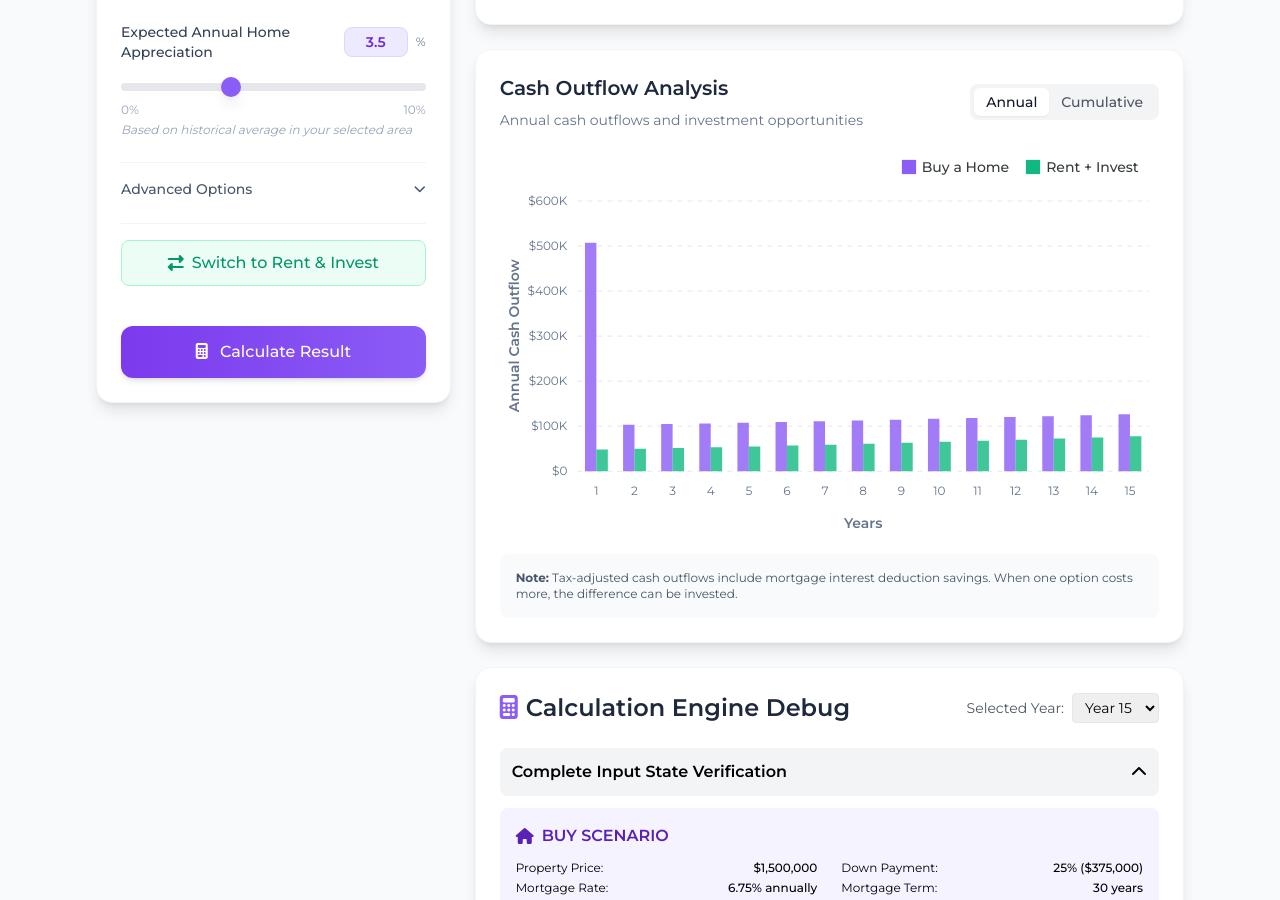
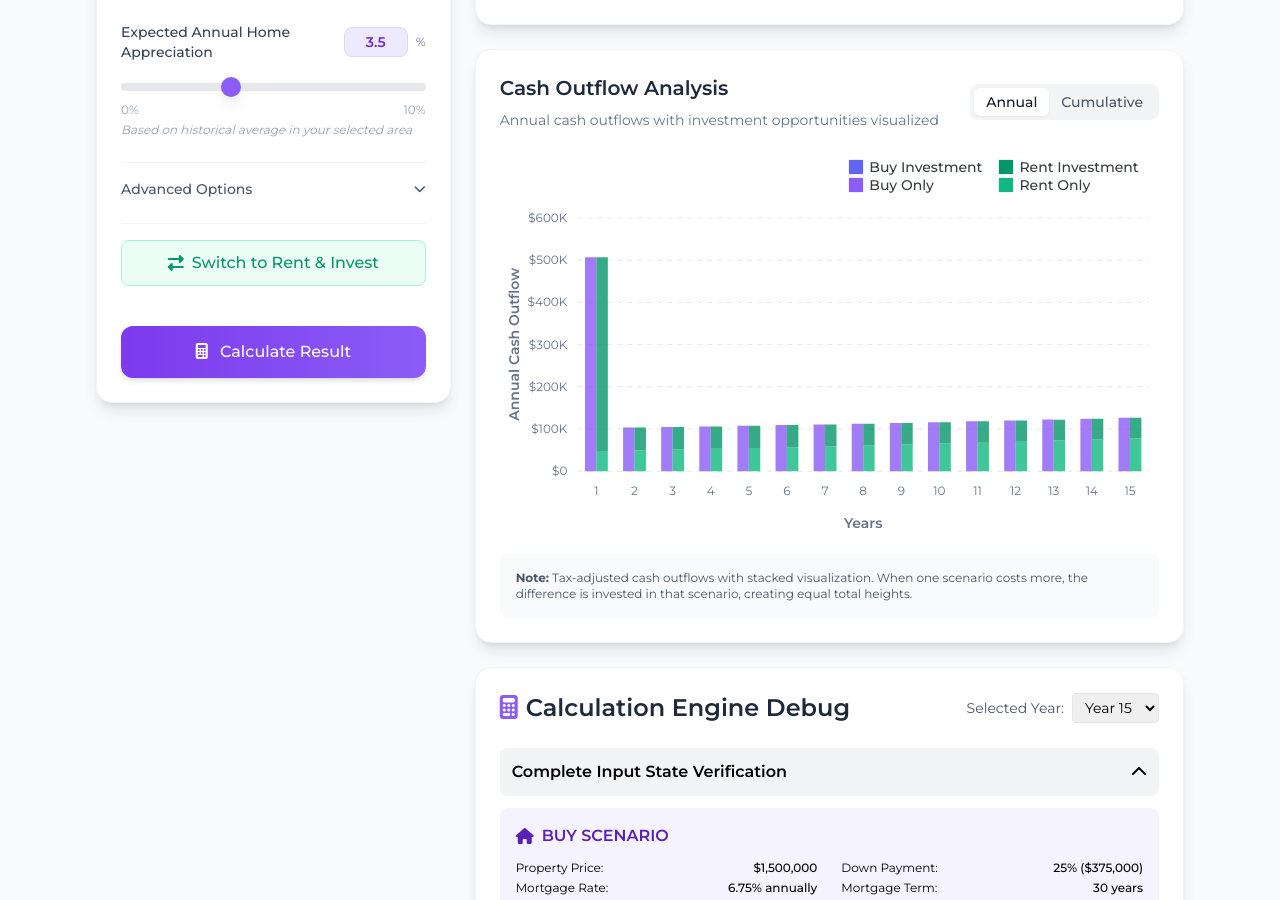
Before and after one commit to zebangeth/rent-or-buy.homes, a React (Vite) app: page / in a window 1280 px wide. Shown: the part 1397-2297 px from the top of the page. Built offline with nearby package versions, Linux system fonts and the light colour scheme.

Commit message:
Highlight investment amount in cashflow chart

```diff
--- a/src/components/ResultPanel/CashOutflowChart.tsx
+++ b/src/components/ResultPanel/CashOutflowChart.tsx
@@ -15,8 +15,21 @@ export default function CashOutflowChart({ className = "" }: CashOutflowChartPro
   const years = results.yearlyResults.map((r) => r.year);
 
   // Calculate annual cash outflows (always tax-adjusted)
-  const buyAnnualData = results.yearlyResults.map((r) => r.buy.adjustedCashOutflow);
-  const rentAnnualData = results.yearlyResults.map((r) => r.rent.cashOutflow);
+  const buyOnlyData = results.yearlyResults.map((r) => r.buy.adjustedCashOutflow);
+  const rentOnlyData = results.yearlyResults.map((r) => r.rent.cashOutflow);
+
+  // Calculate investment for each scenario based on which costs more
+  const rentInvestmentData = results.yearlyResults.map((r) => {
+    const buyOutflow = r.buy.adjustedCashOutflow;
+    const rentOutflow = r.rent.cashOutflow;
+    return buyOutflow > rentOutflow ? buyOutflow - rentOutflow : 0;
+  });
+
+  const buyInvestmentData = results.yearlyResults.map((r) => {
+    const buyOutflow = r.buy.adjustedCashOutflow;
+    const rentOutflow = r.rent.cashOutflow;
+    return rentOutflow > buyOutflow ? rentOutflow - buyOutflow : 0;
+  });
 
   // Calculate cumulative cash outflows
   const buyCumulativeData: number[] = [];
@@ -31,20 +44,17 @@ export default function CashOutflowChart({ className = "" }: CashOutflowChartPro
     rentCumulativeData.push(rentRunningTotal);
   }
 
-  // Calculate investment differentials for annotation
-  const investmentDifferentials = results.yearlyResults.map((r) => {
-    const buyOutflow = r.buy.adjustedCashOutflow;
-    const rentOutflow = r.rent.cashOutflow;
-    return {
-      year: r.year,
-      difference: buyOutflow - rentOutflow,
-      additionalInvestment: r.rent.additionalInvestmentThisYear,
-      buyHasAdditionalInvestment: r.buy.additionalInvestmentPortfolio > 0,
-    };
-  });
-
-  const chartData = viewMode === "annual" ? buyAnnualData : buyCumulativeData;
-  const rentData = viewMode === "annual" ? rentAnnualData : rentCumulativeData;
+  // // Calculate investment differentials for annotation
+  // const investmentDifferentials = results.yearlyResults.map((r) => {
+  //   const buyOutflow = r.buy.adjustedCashOutflow;
+  //   const rentOutflow = r.rent.cashOutflow;
+  //   return {
+  //     year: r.year,
+  //     difference: buyOutflow - rentOutflow,
+  //     additionalInvestment: r.rent.additionalInvestmentThisYear,
+  //     buyHasAdditionalInvestment: r.buy.additionalInvestmentPortfolio > 0,
+  //   };
+  // });
 
   const formatValue = (value: number) => {
     if (value >= 1000000) {
@@ -77,8 +87,9 @@ export default function CashOutflowChart({ className = "" }: CashOutflowChartPro
       },
       background: "transparent",
       fontFamily: 'Montserrat, -apple-system, BlinkMacSystemFont, "Segoe UI", sans-serif',
+      stacked: viewMode === "annual",
     },
-    colors: ["#8b5cf6", "#10b981"],
+    colors: viewMode === "annual" ? ["#8b5cf6", "#6366f1", "#10b981", "#059669"] : ["#8b5cf6", "#10b981"],
     plotOptions:
       viewMode === "annual"
         ? {
@@ -102,7 +113,6 @@ export default function CashOutflowChart({ className = "" }: CashOutflowChartPro
     stroke: {
       curve: viewMode === "annual" ? "straight" : "monotoneCubic",
       width: viewMode === "annual" ? 0 : 3,
-      colors: viewMode === "cumulative" ? ["#8b5cf6", "#10b981"] : undefined,
     },
     grid: {
       borderColor: "#e2e8f0",
@@ -189,11 +199,71 @@ export default function CashOutflowChart({ className = "" }: CashOutflowChartPro
       theme: "light",
       shared: true,
       intersect: false,
-      custom: function ({ series, dataPointIndex }) {
-        const year = years[dataPointIndex];
+      custom: function ({ series, dataPointIndex, w }) {
+        const year = w.globals.categoryLabels[dataPointIndex];
+
+        if (viewMode === "annual") {
+          const buyOnlyValue = series[0][dataPointIndex];
+          const buyInvestmentValue = series[1][dataPointIndex];
+          const rentOnlyValue = series[2][dataPointIndex];
+          const rentInvestmentValue = series[3][dataPointIndex];
+
+          const totalBuyValue = buyOnlyValue + buyInvestmentValue;
+          const totalRentValue = rentOnlyValue + rentInvestmentValue;
+
+          return `
+            <div style="background: white; padding: 12px; border-radius: 8px; box-shadow: 0 4px 6px -1px rgba(0, 0, 0, 0.1); font-family: 'Montserrat', -apple-system, BlinkMacSystemFont, 'Segoe UI', sans-serif;">
+              <div style="font-weight: 600; margin-bottom: 8px; color: #374151;">Year ${year}</div>
+
+              <!-- Buy Scenario -->
+              <div style="display: flex; align-items: center; margin-bottom: 4px;">
+                <div style="width: 12px; height: 12px; background-color: #8b5cf6; border-radius: 50%; margin-right: 8px;"></div>
+                <div style="display: flex; justify-content: space-between; width: 100%; min-width: 140px;">
+                  <span style="color: #6b7280; font-size: 13px;">Buy Only:</span>
+                  <span style="color: #374151; font-weight: 500; font-family: 'Monaco', 'Menlo', 'Ubuntu Mono', monospace; font-size: 13px;">${formatCurrency(buyOnlyValue)}</span>
+                </div>
+              </div>
+              ${buyInvestmentValue > 0 ? `
+                <div style="display: flex; align-items: center; margin-bottom: 4px;">
+                  <div style="width: 12px; height: 12px; background-color: #6366f1; border-radius: 50%; margin-right: 8px;"></div>
+                  <div style="display: flex; justify-content: space-between; width: 100%; min-width: 140px;">
+                    <span style="color: #6b7280; font-size: 13px;">Buy Investment:</span>
+                    <span style="color: #374151; font-weight: 500; font-family: 'Monaco', 'Menlo', 'Ubuntu Mono', monospace; font-size: 13px;">${formatCurrency(buyInvestmentValue)}</span>
+                  </div>
+                </div>
+              ` : ''}
+
+              <!-- Rent Scenario -->
+              <div style="display: flex; align-items: center; margin-bottom: 4px;">
+                <div style="width: 12px; height: 12px; background-color: #10b981; border-radius: 50%; margin-right: 8px;"></div>
+                <div style="display: flex; justify-content: space-between; width: 100%; min-width: 140px;">
+                  <span style="color: #6b7280; font-size: 13px;">Rent Only:</span>
+                  <span style="color: #374151; font-weight: 500; font-family: 'Monaco', 'Menlo', 'Ubuntu Mono', monospace; font-size: 13px;">${formatCurrency(rentOnlyValue)}</span>
+                </div>
+              </div>
+              ${rentInvestmentValue > 0 ? `
+                <div style="display: flex; align-items: center; margin-bottom: 4px;">
+                  <div style="width: 12px; height: 12px; background-color: #059669; border-radius: 50%; margin-right: 8px;"></div>
+                  <div style="display: flex; justify-content: space-between; width: 100%; min-width: 140px;">
+                    <span style="color: #6b7280; font-size: 13px;">Rent Investment:</span>
+                    <span style="color: #374151; font-weight: 500; font-family: 'Monaco', 'Menlo', 'Ubuntu Mono', monospace; font-size: 13px;">${formatCurrency(rentInvestmentValue)}</span>
+                  </div>
+                </div>
+              ` : ''}
+
+              <!-- Summary -->
+              <div style="margin-top: 8px; padding-top: 8px; border-top: 1px solid #e5e7eb; font-size: 12px;">
+                <div style="color: #8b5cf6; margin-bottom: 2px;">💰 Total Buy: ${formatCurrency(totalBuyValue)}</div>
+                <div style="color: #10b981;">💰 Total Rent: ${formatCurrency(totalRentValue)}</div>
+              </div>
+            </div>
+          `;
+        } else {
+          // Cumulative view - original tooltip
           const buyValue = series[0][dataPointIndex];
           const rentValue = series[1][dataPointIndex];
-        const differential = investmentDifferentials[dataPointIndex];
+
+          // Sort by value (highest first)
 
           // Sort by value (highest first)
           const sortedData = [
@@ -201,24 +271,9 @@ export default function CashOutflowChart({ className = "" }: CashOutflowChartPro
             { name: "Rent + Invest", value: rentValue, color: "#10b981" },
           ].sort((a, b) => b.value - a.value);
 
-        let differentialText = "";
-        if (viewMode === "annual") {
-          if (differential.difference > 0) {
-            differentialText = `<div style="margin-top: 8px; padding-top: 8px; border-top: 1px solid #e5e7eb; color: #059669; font-size: 12px;">
-              💰 ${formatCurrency(differential.additionalInvestment)} can be invested
-            </div>`;
-          } else if (differential.difference < 0) {
-            differentialText = `<div style="margin-top: 8px; padding-top: 8px; border-top: 1px solid #e5e7eb; color: #dc2626; font-size: 12px;">
-              📈 Buy scenario gets ${formatCurrency(Math.abs(differential.difference))} extra investment
-            </div>`;
-          }
-        }
-
           return `
             <div style="background: white; padding: 12px; border-radius: 8px; box-shadow: 0 4px 6px -1px rgba(0, 0, 0, 0.1); font-family: 'Montserrat', -apple-system, BlinkMacSystemFont, 'Segoe UI', sans-serif;">
-            <div style="font-weight: 600; margin-bottom: 8px; color: #374151;">Year ${year} ${
-          viewMode === "cumulative" ? "(Total)" : ""
-        }</div>
+              <div style="font-weight: 600; margin-bottom: 8px; color: #374151;">Year ${year} (Total)</div>
               ${sortedData
                 .map(
                   (item) => `
@@ -236,9 +291,9 @@ export default function CashOutflowChart({ className = "" }: CashOutflowChartPro
               `
                 )
                 .join("")}
-            ${differentialText}
             </div>
           `;
+        }
       },
     },
     responsive: [
@@ -246,7 +301,7 @@ export default function CashOutflowChart({ className = "" }: CashOutflowChartPro
         breakpoint: 768,
         options: {
           chart: {
-            height: 380,
+            height: 300,
           },
           legend: {
             position: "bottom",
@@ -257,14 +312,39 @@ export default function CashOutflowChart({ className = "" }: CashOutflowChartPro
     ],
   };
 
-  const series = [
+  // Different series structure for annual vs cumulative
+  const series =
+    viewMode === "annual"
+      ? [
+          {
+            name: "Buy Only",
+            data: buyOnlyData,
+            group: "buy",
+          },
+          {
+            name: "Buy Investment",
+            data: buyInvestmentData,
+            group: "buy",
+          },
+          {
+            name: "Rent Only",
+            data: rentOnlyData,
+            group: "rent",
+          },
+          {
+            name: "Rent Investment",
+            data: rentInvestmentData,
+            group: "rent",
+          },
+        ]
+      : [
           {
             name: "Buy a Home",
-      data: chartData,
+            data: buyCumulativeData,
           },
           {
             name: "Rent + Invest",
-      data: rentData,
+            data: rentCumulativeData,
           },
         ];
 
@@ -275,7 +355,7 @@ export default function CashOutflowChart({ className = "" }: CashOutflowChartPro
           <h3 className="text-xl font-semibold text-dark-800 mb-2">Cash Outflow Analysis</h3>
           <p className="text-sm text-dark-500">
             {viewMode === "annual"
-              ? "Annual cash outflows and investment opportunities"
+              ? "Annual cash outflows with investment opportunities visualized"
               : "Cumulative cash outflows over time"}
           </p>
         </div>
@@ -311,7 +391,7 @@ export default function CashOutflowChart({ className = "" }: CashOutflowChartPro
         <p className="text-xs text-dark-600">
           <strong>Note:</strong>{" "}
           {viewMode === "annual"
-            ? "Tax-adjusted cash outflows include mortgage interest deduction savings. When one option costs more, the difference can be invested."
+            ? "Tax-adjusted cash outflows with stacked visualization. When one scenario costs more, the difference is invested in that scenario, creating equal total heights."
             : "Cumulative cash outflows show total money spent over time. This helps visualize the long-term cost difference between scenarios."}
         </p>
       </div>
```
Lines whose indentation alone changed are shown as unchanged.
